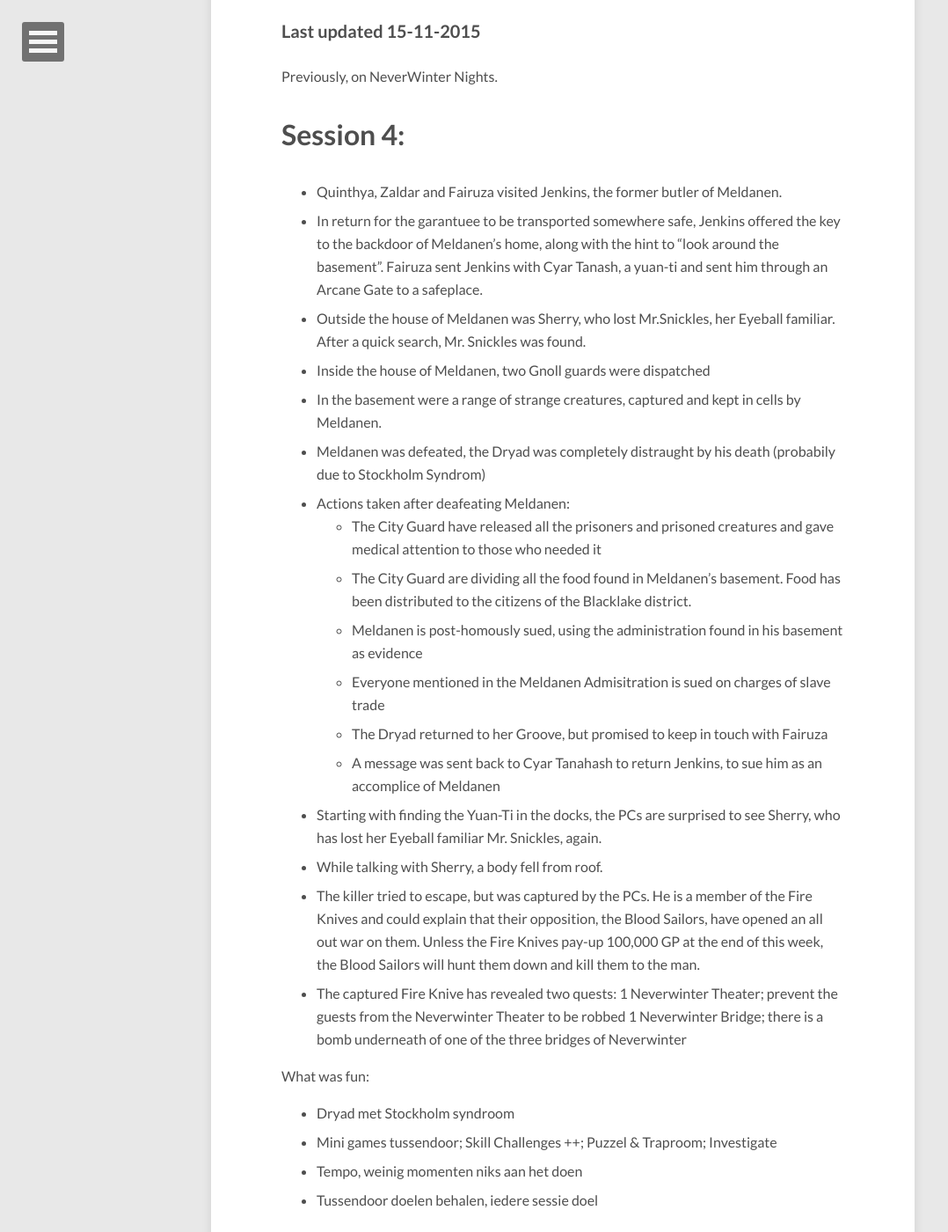
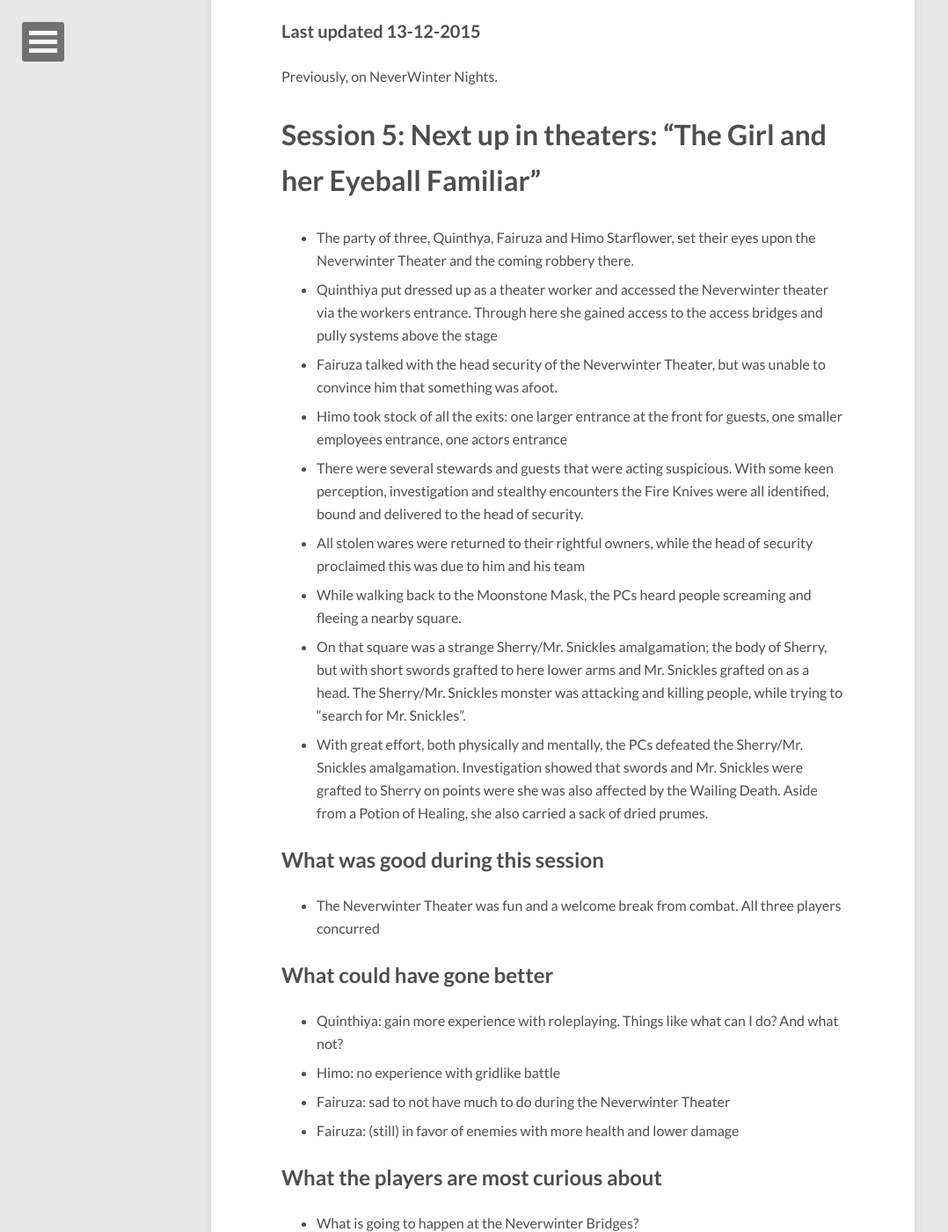
Before and after one commit to eirvandelden/eirvandelden.github.io, a Jekyll site: the page built from _posts/dnd/2015-08-30-adventure-log.markdown, in a window 1280 px wide and 1400 px high, scrolled down 498 px. Shown: the whole window at 88% size, without its empty margins (0-1078 px from the left). Built offline with Jekyll 4.4.1, drawn with Linux system fonts in a browser that asks for light colours; nearby versions of some CDN libraries; comment, search, counter and statistics services are not loaded; some of the changed text lies outside the part shown.

Commit message:
Updated and upload Session 5 summary

```diff
--- a/_posts/dnd/2015-08-30-adventure-log.markdown
+++ b/_posts/dnd/2015-08-30-adventure-log.markdown
@@ -14,11 +14,39 @@
 date: 2015-08-30T11:13:51+02:00
 ---
 
-**Last updated 15-11-2015**
+**Last updated 13-12-2015**
 
 Previously, on NeverWinter Nights.
+# Session 5: Next up in theaters: "The Girl and her Eyeball Familiar"
 
-# Session 4:
+- The party of three, Quinthya, Fairuza and Himo Starflower, set their eyes upon the Neverwinter Theater and the coming robbery there.
+- Quinthiya put dressed up as a theater worker and accessed the Neverwinter theater via the workers entrance. Through here she gained access to the access bridges and pully systems above the stage
+- Fairuza talked with the head security of the Neverwinter Theater, but was unable to convince him that something was afoot.
+- Himo took stock of all the exits: one larger entrance at the front for guests, one smaller employees entrance, one actors entrance
+- There were several stewards and guests that were acting suspicious. With some keen perception, investigation and stealthy encounters the Fire Knives were all identified, bound and delivered to the head of security.
+- All stolen wares were returned to their rightful owners, while the head of security proclaimed this was due to him and his team
+- While walking back to the Moonstone Mask, the PCs heard people screaming and fleeing a nearby square.
+- On that square was a strange Sherry/Mr. Snickles amalgamation; the body of Sherry, but with short swords grafted to here lower arms and Mr. Snickles grafted on as a head. The Sherry/Mr. Snickles monster was attacking and killing people, while trying to "search for Mr. Snickles".
+- With great effort, both physically and mentally, the PCs defeated the Sherry/Mr. Snickles amalgamation. Investigation showed that swords and Mr. Snickles were grafted to Sherry on points were she was also affected by the Wailing Death. Aside from a Potion of Healing, she also carried a sack of dried prumes.
+
+## What was good during this session
+
+- The Neverwinter Theater was fun and a welcome break from combat. All three players concurred
+
+## What could have gone better
+
+- Quinthiya: gain more experience with roleplaying. Things like what can I do? And what not?
+- Himo: no experience with gridlike battle
+- Fairuza: sad to not have much to do during the Neverwinter Theater
+- Fairuza: (still) in favor of enemies with more health and lower damage
+
+## What the players are most curious about
+
+- What is going to happen at the Neverwinter Bridges?
+- Whether Lady Aribeth is evil? She is suspect by Quinthiya
+- What is the deal with the grafting and Sherry. Will there be a monster with a Sherry head?
+
+# Session 4: Black Lake District
 
 - Quinthya, Zaldar and Fairuza visited Jenkins, the former butler of Meldanen.
 - In return for the garantuee to be transported somewhere safe, Jenkins offered the key to the backdoor of Meldanen's home, along with the hint to "look around the basement". Fairuza sent Jenkins with Cyar Tanash, a yuan-ti and sent him through an Arcane Gate to a safeplace.
```
